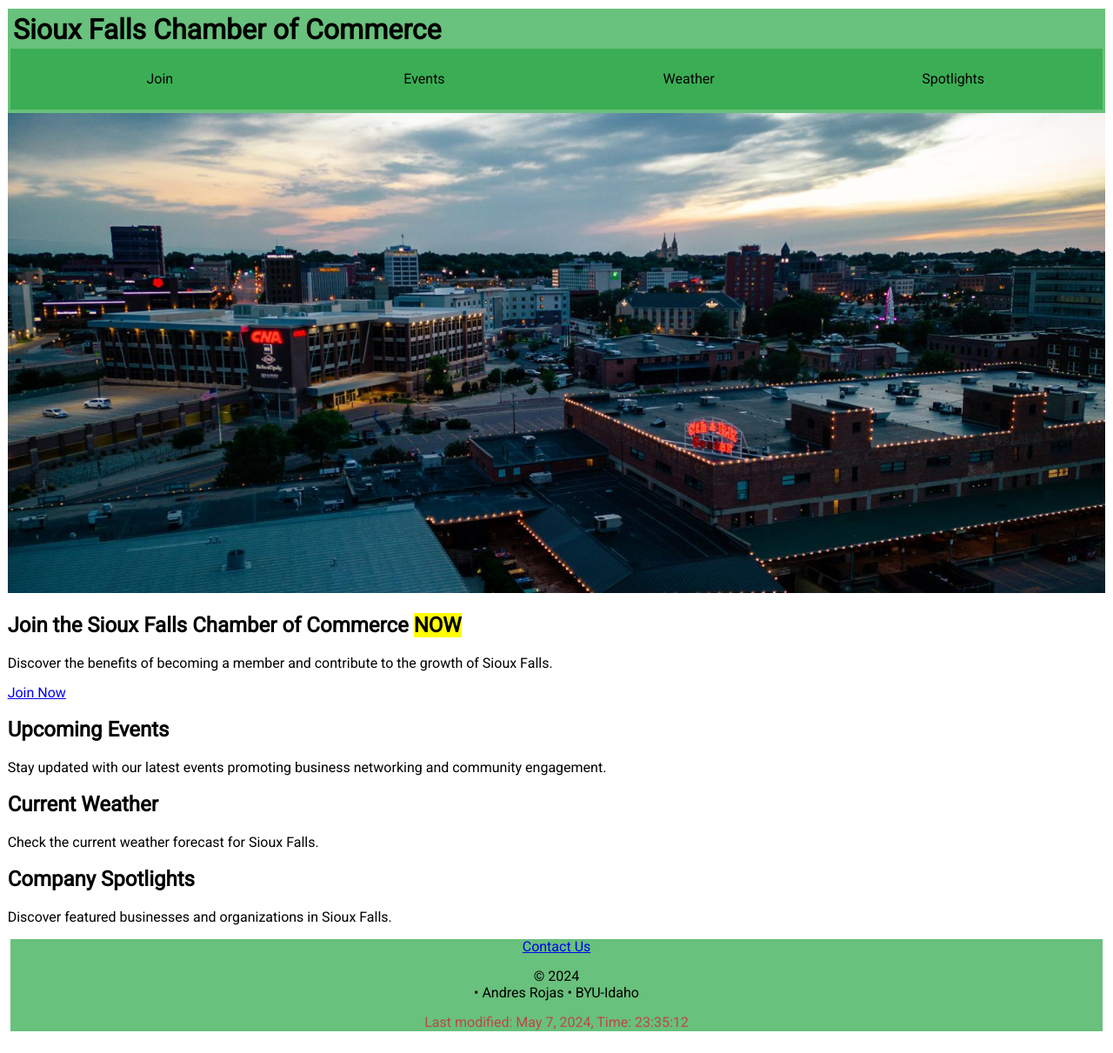
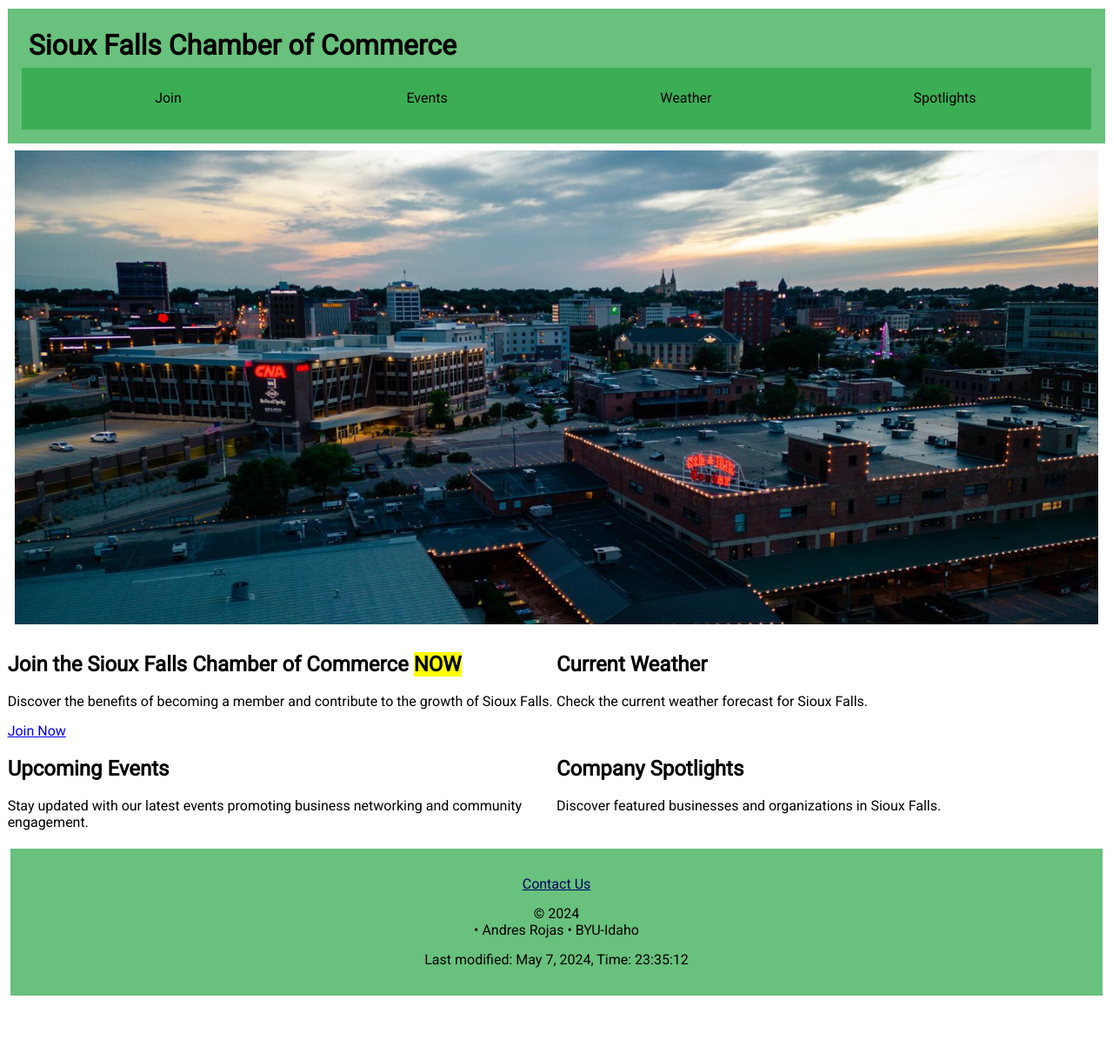
Before and after one commit to anjuroca85/wdd230, a plain HTML site: page chamber/index.html in a window 1280 px wide. Shown: the whole page at 87% size. After the commit the page ends 1160 px from the top, so only its background shows below. Drawn offline with nearby package versions, Linux system fonts and the light colour scheme.

Commit message:
correction layout larger chamber

```diff
--- a/chamber/index.html
+++ b/chamber/index.html
@@ -47,7 +47,7 @@
             </ul>
         </nav>
     </header>
-    <main>
+    <main id="main-grid">
         <section id="hero">
             <div id="hero-box">
                 <img id="hero-img" src="images/hero-image-siouxfalls-district.jpeg" alt="Sioux Falls district view">
--- a/chamber/styles/base.css
+++ b/chamber/styles/base.css
@@ -16,7 +16,7 @@
 header {
     background-color: #28a745b3;
     color: #000000;
-    padding: 0.2rem;
+    padding: 1rem 0.5rem;
 }
 
 header nav {
@@ -29,7 +29,7 @@
 }
 
 header h1 {
-    margin: 0.2rem;
+    margin: 0.5rem;
     color: #000000;
 }
 
@@ -118,8 +118,13 @@
     color: #000000;
     text-align: center;
     margin: 0.3rem 0.3vw;
+    padding: 1rem 0.5rem
 }
 
 footer #lastModified {
-    color: #bc4749;
+    color: #000000;
 }
+
+footer a {
+    color: #000066;
+}
--- a/chamber/styles/larger.css
+++ b/chamber/styles/larger.css
@@ -1,5 +1,49 @@
 /* Media query for larger screens */
 @media screen and (min-width: 500px) {
+    header {
+        padding: 1rem;
+    }
+
+    #main-grid {
+        display: grid;
+        grid-template: auto 1fr 1fr / 1fr 1fr;
+    }
+
+    #hero {
+        grid-column: 1/3;
+    }
+
+    #hero-box {
+        text-align: center;
+        margin: auto;
+        padding: 0.5rem;
+
+    }
+
+    #hero-img {
+        height: auto;
+    }
+
+    #join {
+        grid-row: 2/3;
+        grid-column: 1/2;
+    }
+
+    #events {
+        grid-row: 3/4;
+        grid-column: 1/2;
+    }
+
+    #weather {
+        grid-row: 2/3;
+        grid-column: 2/3;
+    }
+
+    #spotlights {
+        grid-row: 3/4;
+        grid-column: 2/3;
+    }
+
     nav {
         display: block;
     }
@@ -36,4 +80,12 @@
         /* background-color: #21a760; */
         background-color: rgba(40, 167, 69, 1);
     }
+
+    footer {
+        padding: 1rem;
+    }
+
+    footer a {
+        color: #000066;
+    }
 }
```
